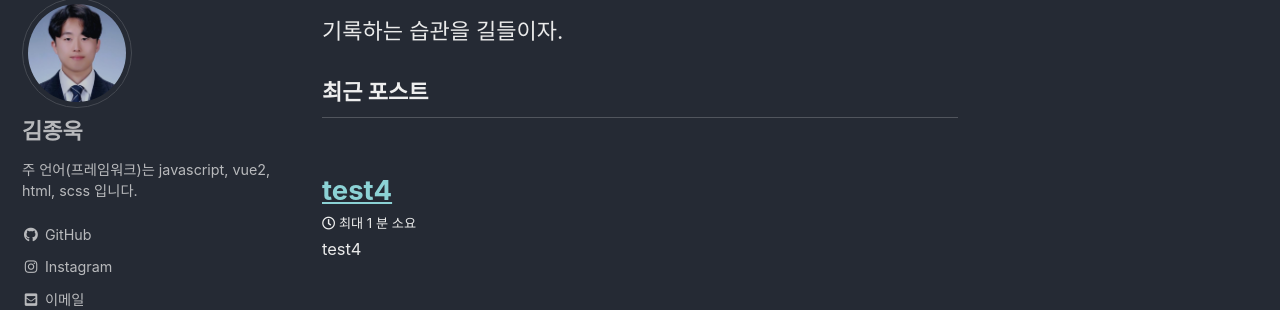
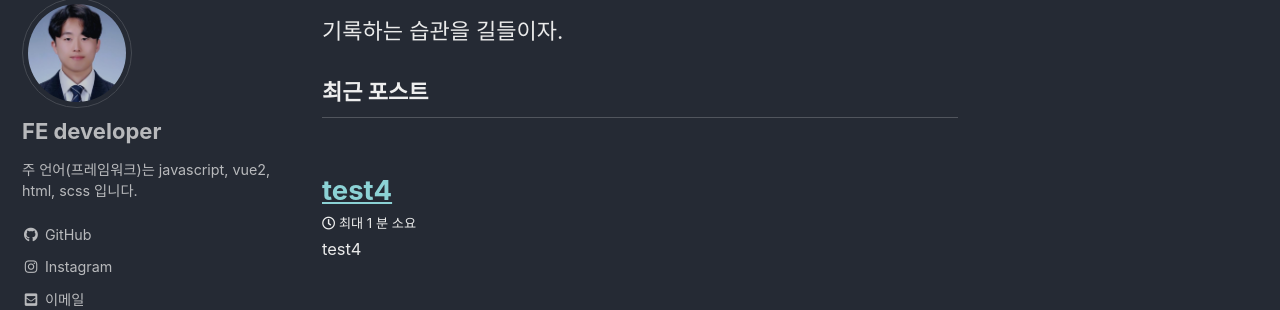
Before and after one commit to kimjongwook2/techblog, a Jekyll site: the page built from index.html, in a window 1280 px wide. Shown: the part 113-423 px from the top of the page. Built offline with Jekyll 4.4.1, drawn with Linux system fonts in a browser that asks for light colours; cached includes are drawn as plain includes; the list of posts is cut into pages by our own code.

Commit message:
_config.yml 내용 추가

```diff
--- a/_config.yml
+++ b/_config.yml
@@ -17,6 +17,7 @@
 masthead_title           : "기록하는 개발자 Blog" # 홈페이지 최 상탄에 들어갈 타이틀
 breadcrumbs              : true # 브래드크럼 사용 여부 true, false (default) , _data/ui-text.yml에 다국어 지원 가능합니다.
 words_per_minute         : 200 # 해당 포스트 읽는데 걸리는 시간을 계산하기 위해 대락 분당 읽는 수가 몇글자가 될지 적는 공간.
+published                : true
 
 # 댓글 관련 부분
 comments:
@@ -100,7 +101,7 @@
 
 # Site Author
 author:
-  name             : "김종욱"
+  name             : "FE developer"
   avatar           : "/assets/img/developer.jpg" # 프로필 이미지
 #  bio              : "꾸준히 공부하는 개발자입니다. <br> 블로그 포스트 글에서 잘못된 부분이나 수정했으면 하는 부분, 적극적으로 댓글 남겨주신다면 감사하겠습니다."
   bio              : "주 언어(프레임워크)는 javascript, vue2, html, scss 입니다."
@@ -276,6 +277,7 @@
       share: false
       related: true
       popular: false
+      futrue: true
 
   # _pages
   - scope:
@@ -284,3 +286,4 @@
     values:
       layout: single
       author_profile: true
+      futrue: true
```
